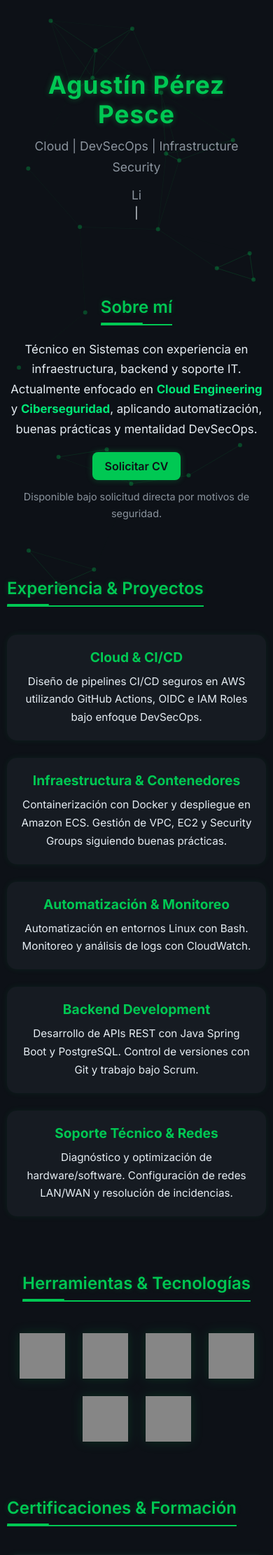
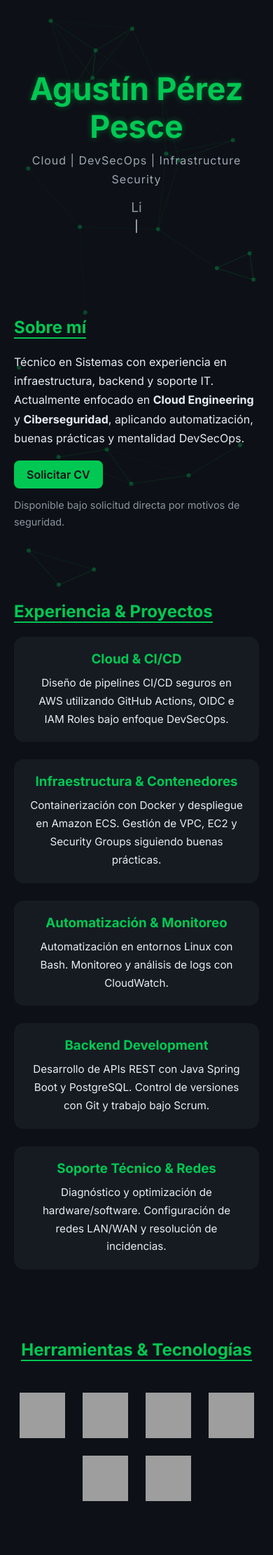
Before and after one commit to Aguppesce/Aguppesce.github.io, a PHP site: page / in a window 390 px wide. Shown: the top 2222 px of the page at 70% size. Run offline with PHP 8.4, Linux system fonts and the light colour scheme; grey boxes are pictures that could not be loaded.

Commit message:
Refactor CSS
Removed unused styles and adjusted font sizes for better readability. Added new subtitle class and modified button styles.

```diff
--- a/style.css
+++ b/style.css
@@ -1,4 +1,3 @@
-/* ===== Estilo Moderno Profesional ===== */
 * {
   margin: 0;
   padding: 0;
@@ -10,11 +9,9 @@ body {
   background-color: #0d1117;
   color: #e6edf3;
   overflow-x: hidden;
-  position: relative;
   min-height: 100vh;
 }
 
-/* ===== Fondo Partículas ===== */
 #particles-js {
   position: fixed;
   top: 0;
@@ -24,7 +21,6 @@ body {
   z-index: -1;
 }
 
-/* ===== Encabezado ===== */
 header {
   text-align: center;
   padding: 100px 20px 40px;
@@ -33,17 +29,22 @@ header {
 header h1 {
   font-size: 2.8rem;
   color: #00c853;
-  letter-spacing: 1px;
   text-shadow: 0 0 8px rgba(0, 200, 83, 0.4);
 }
 
+.subtitle {
+  margin-top: 8px;
+  font-size: 1rem;
+  color: #9da7b2;
+  letter-spacing: 1px;
+}
+
 header p {
-  font-size: 1.4rem;
+  font-size: 1.2rem;
   color: #8b949e;
   margin-top: 10px;
 }
 
-/* ===== Secciones ===== */
 section {
   max-width: 950px;
   margin: 60px auto;
@@ -55,17 +56,13 @@ h2 {
   border-bottom: 2px solid #00c853;
   display: inline-block;
   margin-bottom: 20px;
-  font-weight: 600;
-  text-shadow: 0 0 8px rgba(0, 200, 83, 0.2);
 }
 
 p {
   line-height: 1.7;
-  color: #e6edf3;
-  font-size: 1.05rem;
+  font-size: 1rem;
 }
 
-/* ===== Botón de CV ===== */
 .cv-button {
   display: inline-block;
   margin-top: 18px;
@@ -75,32 +72,31 @@ p {
   font-weight: 600;
   border-radius: 8px;
   text-decoration: none;
-  transition: all 0.3s ease;
-  box-shadow: 0 0 10px rgba(0, 200, 83, 0.3);
+  transition: 0.3s;
 }
 
 .cv-button:hover {
   background: #00e676;
-  box-shadow: 0 0 20px rgba(0, 230, 118, 0.6);
   transform: scale(1.05);
 }
 
-/* ===== Tarjetas (Proyectos & Certificaciones) ===== */
+.cv-note {
+  margin-top: 12px;
+  font-size: 0.9rem;
+  color: #8b949e;
+}
+
 .projects-grid {
   display: grid;
   grid-template-columns: repeat(auto-fit, minmax(260px, 1fr));
   gap: 25px;
-  margin-top: 20px;
 }
 
 .card {
   background: #161b22;
   padding: 20px;
   border-radius: 14px;
-  transition: transform 0.35s ease, box-shadow 0.35s ease;
-  box-shadow: 0 0 10px rgba(0, 200, 83, 0.08);
-  position: relative;
-  overflow: hidden;
+  transition: 0.3s;
 }
 
 .card:hover {
@@ -108,34 +104,17 @@ p {
   box-shadow: 0 0 25px rgba(0, 200, 83, 0.3);
 }
 
-.card img {
-  width: 50px;
-  height: 50px;
-  display: block;
-  margin: 0 auto 10px;
-  filter: grayscale(40%) brightness(0.9);
-  transition: filter 0.3s ease, transform 0.3s ease;
-}
-
-.card:hover img {
-  filter: grayscale(0%) brightness(1);
-  transform: scale(1.08);
-}
-
 .card h3 {
   color: #00c853;
-  font-size: 1.2rem;
+  margin-bottom: 10px;
   text-align: center;
-  margin-bottom: 10px;
 }
 
 .card p {
   text-align: center;
-  color: #e6edf3;
   font-size: 0.95rem;
 }
 
-/* ===== Tech Stack ===== */
 .tech-stack {
   text-align: center;
 }
@@ -151,30 +130,13 @@ p {
 .icons-grid img {
   width: 65px;
   height: 65px;
-  transition: all 0.35s ease;
-  filter: drop-shadow(0 0 8px rgba(0, 200, 83, 0.2)) brightness(0.85);
+  transition: 0.3s;
 }
 
 .icons-grid img:hover {
   transform: scale(1.1);
-  filter: drop-shadow(0 0 15px rgba(0, 230, 118, 0.7)) brightness(1);
 }
 
-/* ===== Animación Fade-In ===== */
-.fade-in {
-  opacity: 0;
-  transform: translateY(30px);
-  animation: fadeInUp 1.2s ease-out forwards;
-}
-
-@keyframes fadeInUp {
-  to {
-    opacity: 1;
-    transform: translateY(0);
-  }
-}
-
-/* ===== Contacto ===== */
 .social {
   text-align: center;
 }
@@ -184,108 +146,16 @@ p {
   text-decoration: none;
   margin: 0 10px;
   font-weight: 600;
-  transition: color 0.3s, text-shadow 0.3s;
 }
 
 .social a:hover {
   color: #1f6feb;
-  text-shadow: 0 0 6px rgba(0, 200, 83, 0.4);
 }
 
-.contact-note {
-  text-align: center;
-  margin-top: 15px;
-  color: #9da7b2;
-  font-size: 0.95rem;
-}
-
-/* ===== Footer ===== */
 footer {
   text-align: center;
   padding: 35px 10px;
   font-size: 0.95rem;
   color: #8b949e;
   border-top: 1px solid #21262d;
-  background: #0d1117;
 }
-
-.counter {
-  margin-bottom: 10px;
-  color: #e6edf3;
-  font-weight: 500;
-  font-size: 0.95rem;
-}
-
-/* ===== Ajustes Responsivos ===== */
-@media (max-width: 768px) {
-  header h1 {
-    font-size: 2.2rem;
-  }
-  header p {
-    font-size: 1.1rem;
-  }
-  section {
-    padding: 10px;
-  }
-}
-
-/* ===== Detalles Estéticos ===== */
-strong {
-  color: #00e676;
-}
-
-em {
-  color: #9be7ff;
-}
-
-/* ===== Efectos adicionales (líneas y brillos) ===== */
-.card::before {
-  content: "";
-  position: absolute;
-  inset: 0;
-  background: linear-gradient(120deg, transparent 40%, rgba(0, 200, 83, 0.1) 50%, transparent 60%);
-  transform: translateX(-100%);
-  transition: transform 0.6s ease;
-}
-
-.card:hover::before {
-  transform: translateX(100%);
-}
-
-h2::after {
-  content: "";
-  display: block;
-  width: 60px;
-  height: 2px;
-  background: #00c853;
-  margin-top: 8px;
-  border-radius: 2px;
-}
-
-/* ===== Íconos dentro de grid (Proyectos & Certificaciones) ===== */
-.projects-grid img {
-  width: 70px;
-  height: 70px;
-  object-fit: contain;
-  margin-bottom: 12px;
-  display: block;
-  margin-left: auto;
-  margin-right: auto;
-  filter: drop-shadow(0 0 6px rgba(0, 200, 83, 0.25));
-  transition: transform 0.3s ease, filter 0.3s ease;
-}
-
-.projects-grid img:hover {
-  transform: scale(1.08);
-  filter: drop-shadow(0 0 15px rgba(0, 230, 118, 0.5));
-}
-
-.about {
-  text-align: center;
-}
-
-.cv-note {
-  margin-top: 12px;
-  font-size: 0.9rem;
-  color: #8b949e;
-}
```
